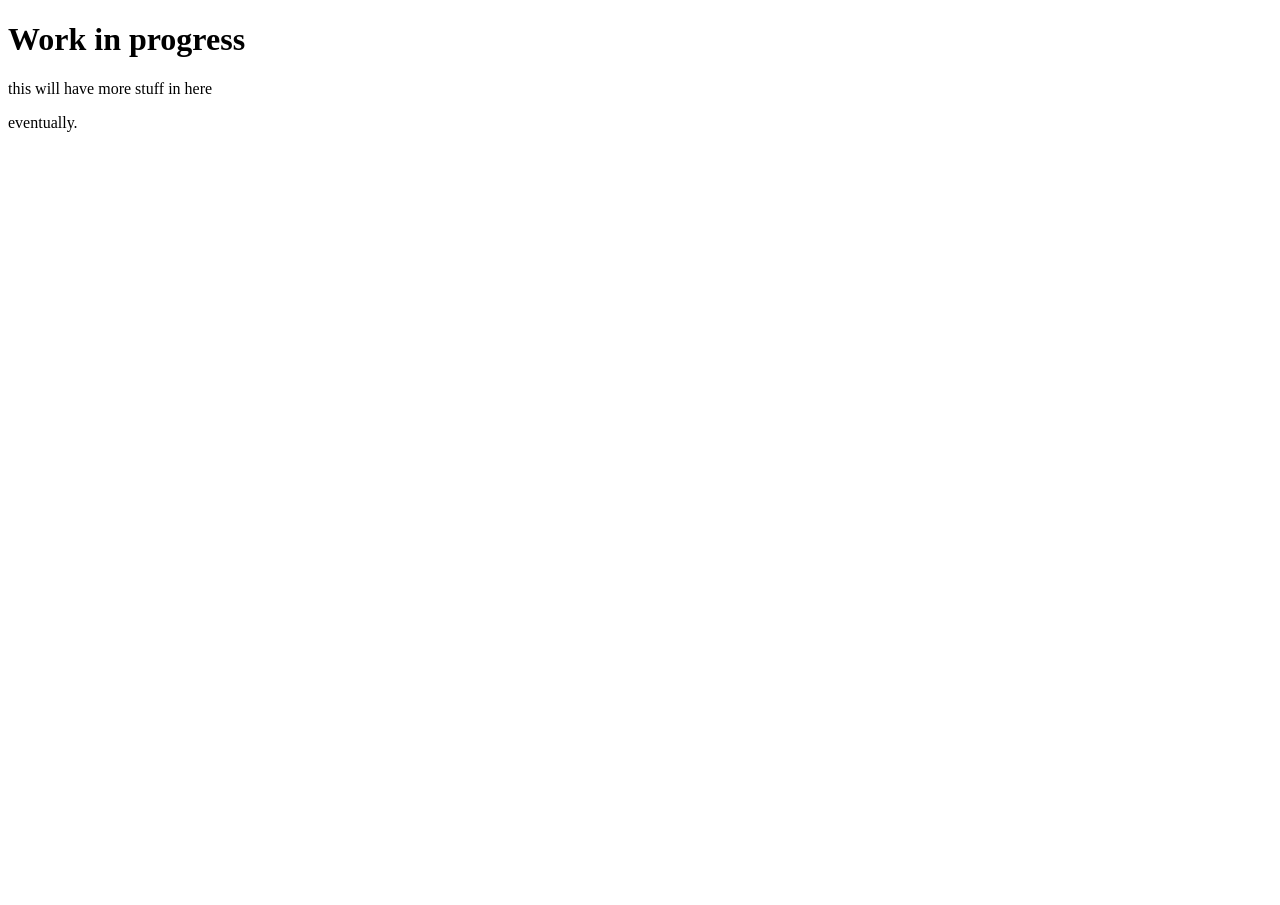
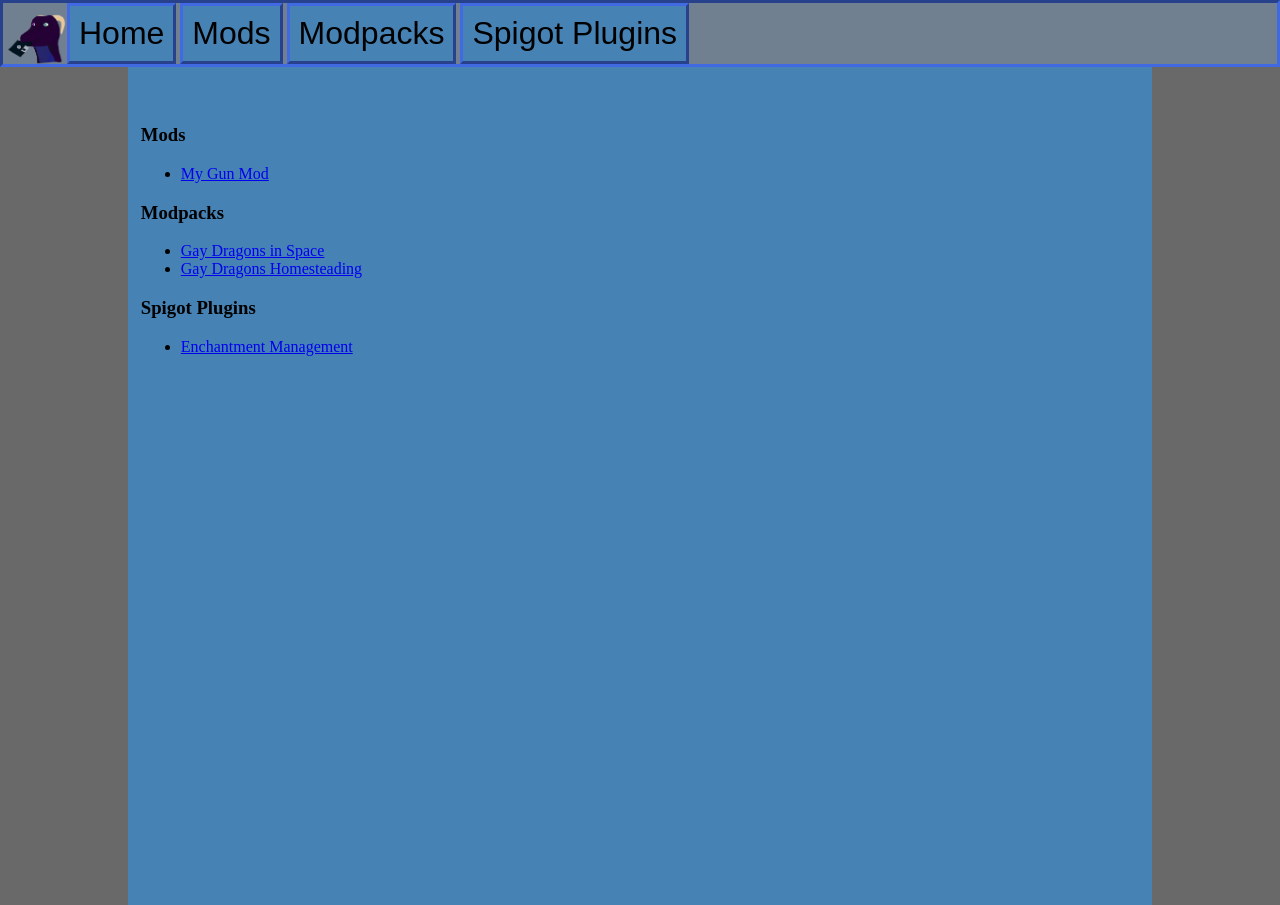
Before and after one commit to SkywolfDragon/SkywolfDragon.github.io, a plain HTML site: page index.html in a window 1280 px wide. Before the commit the page ends 800 px from the top, so only its background shows below. Drawn offline with Linux system fonts and the light colour scheme.

Commit message:
Finally got around to doing something with this site. it's not a lot, and it's not good, but it's something.

```diff
--- a/index.html
+++ b/index.html
@@ -1,8 +1,43 @@
 <!DOCTYPE html>
-<html>
-<body>
-  <h1>Work in progress</h1>
-  <p>this will have more stuff in here</p>
-  <p>eventually.</p>
-</body>
+<html lang="en" dir="ltr">
+
+
+    <head>
+        <meta charset="utf-8" name="viewport" content="width=device-width, initial-scale=1.0" />
+        <title>Skywolf's projects</title>
+        <link rel="stylesheet" href="style.css" />
+    </head>
+
+
+    <body>
+        <nav>
+            <img src="offspringCompressed.png" alt="" height="64" width="64" />
+            <button onclick="document.location='index.html'" type="button" name="button" class="navbtn">Home</button>
+            <button onclick="document.location='#mods'" type="button" name="button" class="navbtn">Mods</button>
+            <button onclick="document.location='#modpacks'" type="button" name="button" class="navbtn">Modpacks</button>
+            <button onclick="document.location='#spigot_plugins'" type="button" name="button" class="navbtn">Spigot Plugins</button>
+        </nav>
+        <div class="maindiv">
+            <div id="mods">
+                <h3> Mods </h3>
+                <ul>
+                    <li><a href="https://www.curseforge.com/minecraft/mc-mods/skywolfs-gun-mod"> My Gun Mod </a></li>
+                </ul>
+            </div>
+            <div id="modpacks">
+                <h3> Modpacks </h3>
+                <ul>
+                    <li><a href="https://www.curseforge.com/minecraft/modpacks/gaydragonsinspace"> Gay Dragons in Space </a></li>
+                    <li><a href="https://www.curseforge.com/minecraft/modpacks/gaydragonshomesteading"> Gay Dragons Homesteading </a></li>
+                </ul>
+            </div>
+            <div id="spigot_plugins">
+                <h3> Spigot Plugins </h3>
+                <ul>
+                    <li><a href="https://www.spigotmc.org/resources/enchantment-manager.93522/"> Enchantment Management </a></li>
+                </ul>
+            </div>
+        </div>
+    </body>
+
 </html>
--- /dev/null
+++ b/style.css
@@ -0,0 +1,52 @@
+body {
+    background-color: dimgray;
+    padding: 0px;
+    margin: 0px;
+}
+nav {
+    background-color: slategray;
+    border: 3px inset royalblue;
+}
+
+.navbtn {
+    font-size: 24pt;
+    padding: 9px;
+    background: steelblue;
+    border: 3px outset royalblue;
+    align-self: flex-start;
+}
+.navbtn:hover, .navbtn:active {
+    padding: 9px;
+    background: lightsteelblue;
+    border: 3px outset royalblue;
+    align-self: flex-start;
+}
+
+.left {
+    width: 20%;
+    float: left;
+    margin: 0px;
+    border: 3px solid black;
+}
+.right {
+    width: 20%;
+    float: right;
+    margin: 0px;
+    border: 3px solid black;
+}
+
+.maindiv {
+    background-color: steelblue;
+    height: 100vh;
+    padding-top: 3vw;
+    padding-left: 1vw;
+    padding-right: 1vw;
+    margin-top: 0px;
+    margin-left: 10vw;
+    margin-right: 10vw;
+}
+img {
+    margin: 0px;
+    padding: 0px;
+    float: left;
+}
```
Also changed, not shown: offspringCompressed.png (added).
